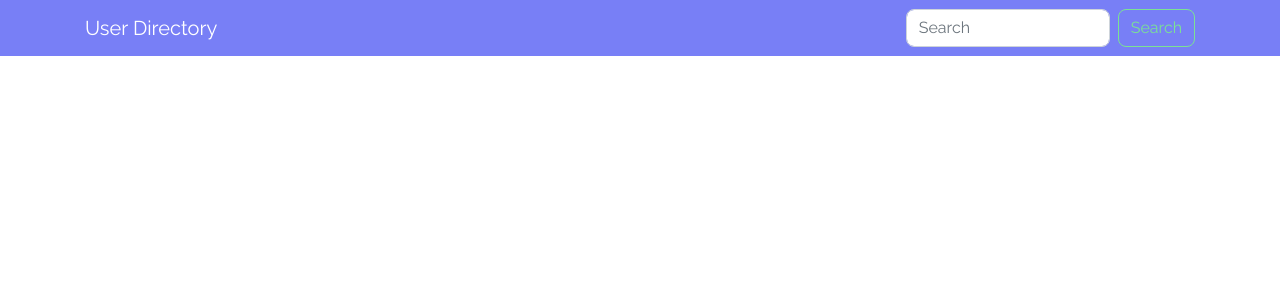
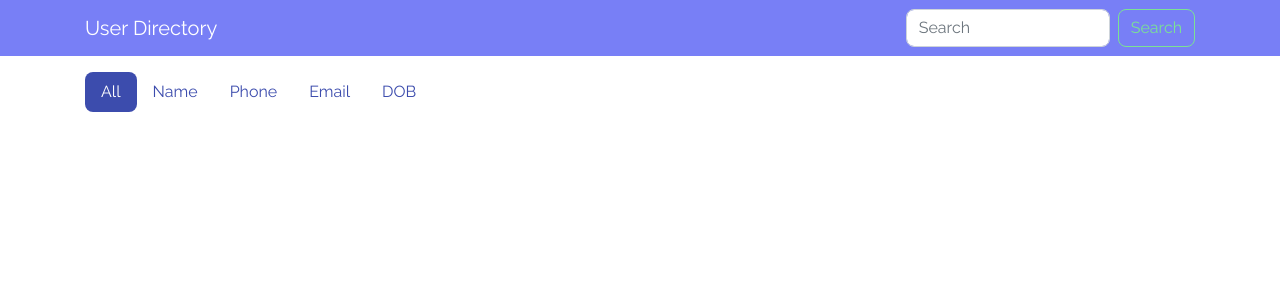
Before and after one commit to travis-john/14-user-directory, a React (Create React App) app: page / in a window 1280 px wide. Shown: the top 300 px of the page. Built offline with nearby package versions, Linux system fonts and the light colour scheme.

Commit message:
navbar and filter pills rendering

```diff
--- a/src/App.js
+++ b/src/App.js
@@ -1,9 +1,13 @@
 import React from 'react';
 import Navbar from './components/Navbar';
+import Pills from './components/Pills';
 
 function App() {
   return (
+    <>
     <Navbar />
+    <Pills />
+    </>
   );
 }
 
--- a/src/components/Navbar.js
+++ b/src/components/Navbar.js
@@ -5,7 +5,7 @@ import Container from './Container';
 class Navbar extends Component {
   render() {
     return (
-      <nav className="navbar navbar-expand-lg bg-info">
+      <nav className="navbar navbar-expand-lg bg-info mb-3">
         <Container>
           <a className="navbar-brand" href='/'>User Directory</a>
           <form className="form-inline">
--- /dev/null
+++ b/src/components/Pills.js
@@ -0,0 +1,30 @@
+import React, { Component} from 'react';
+import Container from './Container';
+
+class Pills extends Component {
+  render(){
+     return(
+      <Container>
+        <ul class="nav nav-pills">
+          <li class="nav-item">
+            <a class="nav-link active" href="/">All</a>
+          </li>
+          <li class="nav-item">
+            <a class="nav-link" href="api/name">Name</a>
+          </li>
+          <li class="nav-item">
+            <a class="nav-link" href="api/phone">Phone</a>
+          </li>
+          <li class="nav-item">
+            <a class="nav-link" href="api/email">Email</a>
+          </li>
+          <li class="nav-item">
+            <a class="nav-link" href="api/dob">DOB</a>
+          </li>
+        </ul>
+      </Container>
+    );
+  };
+}
+
+export default Pills;
```
Also changed, not shown: src/components/Card.js (+27 -0 lines), src/components/CardDeck.js (added, +9 -0 lines), src/components/CartBtn.js (added, +9 -0 lines), src/components/Col.js (added, +9 -0 lines), src/components/Row.js (added, +7 -0 lines), src/utils/API.js (+8 -0 lines).
